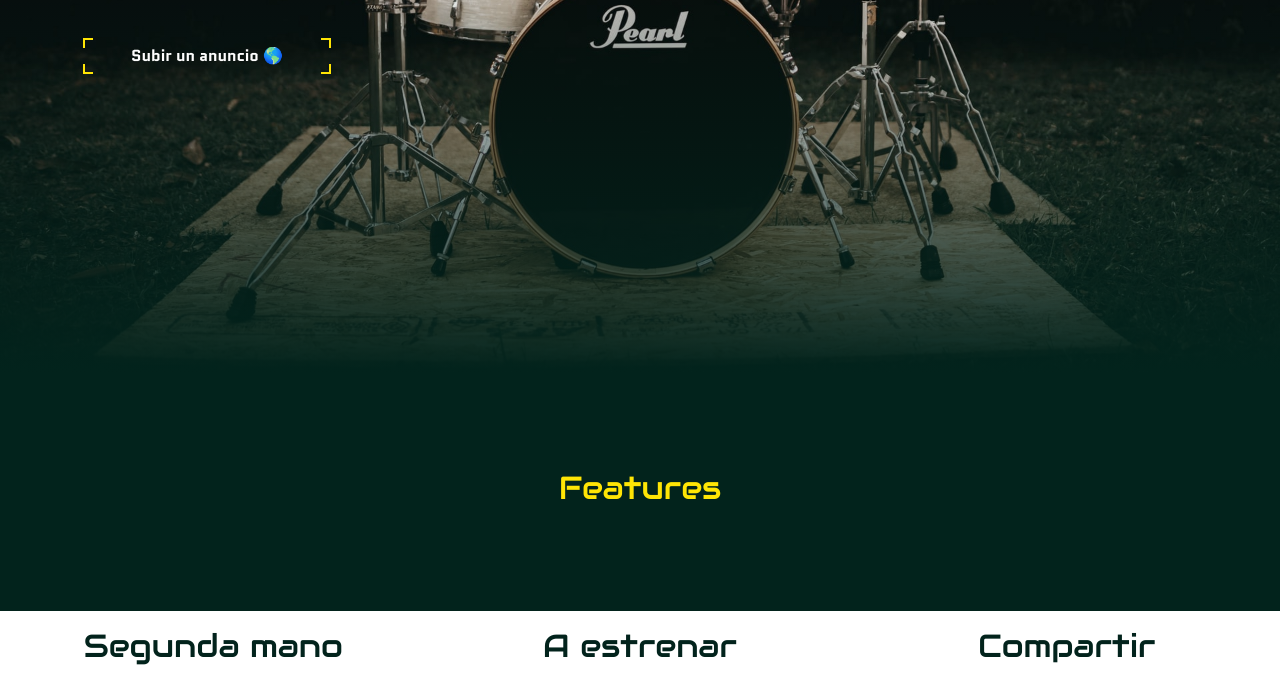
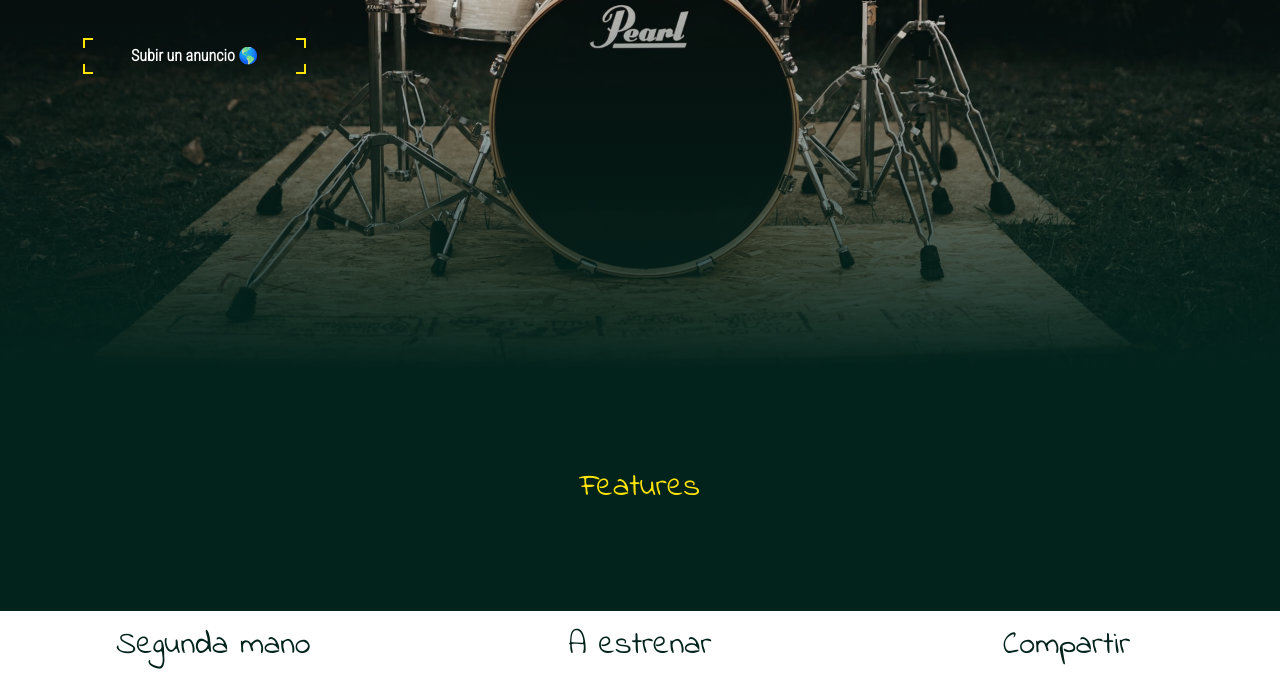
Before and after one commit to Gracia-Ruiz/musikea, a plain HTML site: page index.html in a window 1280 px wide. Shown: the part 427-1109 px from the top of the page. Drawn offline with nearby package versions, Linux system fonts and the light colour scheme.

Commit message:
change font

```diff
--- a/index.html
+++ b/index.html
@@ -4,8 +4,6 @@
   <meta charset="utf-8">
   <meta name="viewport" content="width=device-width, initial-scale=1">
   <link href="https://cdn.jsdelivr.net/npm/bootstrap@5.0.1/dist/css/bootstrap.min.css" rel="stylesheet" integrity="sha384-+0n0xVW2eSR5OomGNYDnhzAbDsOXxcvSN1TPprVMTNDbiYZCxYbOOl7+AMvyTG2x" crossorigin="anonymous">
-  <link rel="preconnect" href="https://fonts.gstatic.com">
-  <link href="https://fonts.googleapis.com/css2?family=Audiowide&family=Quantico:wght@400;700&display=swap" rel="stylesheet">
   <link rel="stylesheet" href="https://use.fontawesome.com/releases/v5.15.3/css/all.css" integrity="sha384-SZXxX4whJ79/gErwcOYf+zWLeJdY/qpuqC4cAa9rOGUstPomtqpuNWT9wdPEn2fk" crossorigin="anonymous">
   <link rel="stylesheet" href="https://unpkg.com/swiper/swiper-bundle.min.css" />
   <link rel="stylesheet" href="./style.css">
--- a/style.css
+++ b/style.css
@@ -1,9 +1,11 @@
+@import url('https://fonts.googleapis.com/css2?family=Indie+Flower&family=Roboto+Condensed:wght@300&display=swap');
+
 * {
-  font-family: 'Quantico', sans-serif;
+  font-family: 'Roboto Condensed', sans-serif;
 }
 
 h1, h2, h3, .h1, .h2, .h3 {
-  font-family: 'Audiowide', cursive;
+  font-family: 'Indie Flower', cursive;
 }
 
 body {
```
